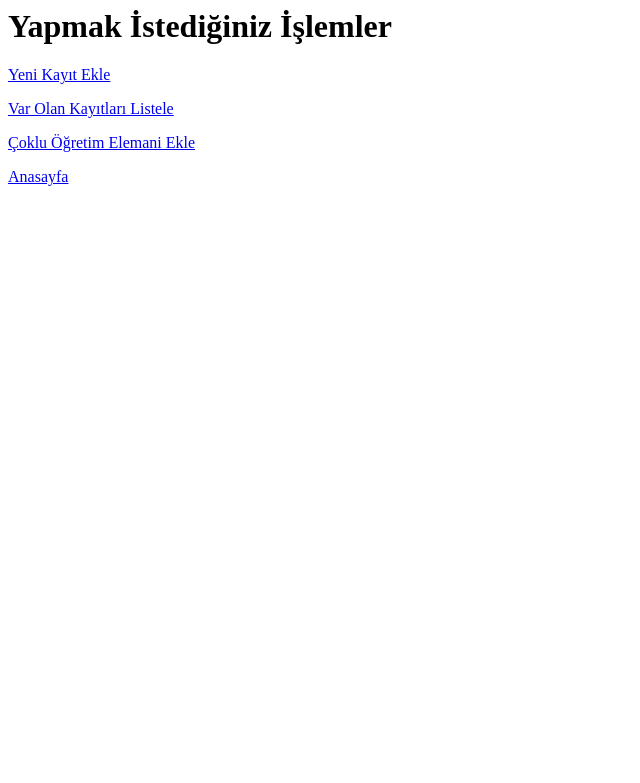
After one commit to emertoglu/Django-obs, a Django app: page /yonetim/ in a window 1280 px wide. The commit adds this page. Shown: the top 783 px of the page, without its empty margins (0-640 px from the left). Run offline with Django 3.2, Linux system fonts and the light colour scheme; parts of the project's set-up code (start-up, migrations or seed data) failed here and were passed over.

Commit message:
Yonetim anasayfa olusturuldu ve kopruler eklendi

```diff
--- a/kuygulama/urls.py
+++ b/kuygulama/urls.py
@@ -17,6 +17,7 @@ urlpatterns = patterns('',
     # Uncomment the next line to enable the admin:
     # url(r'^admin/', include(admin.site.urls)),
 
+    url(r'^yonetim/$', 'yonetim.views.yonetim_anasayfa'),
     url(r'^yonetim/listele$', 'yonetim.views.ogretim_elemanlari_listesi'),
     url(r'^yonetim/ogretim_elemani_ekle$', 'yonetim.views.ogretim_elemani_ekleme'),
     url(r'^yonetim/coklu-ogretim-elemani-ekleme$', 'yonetim.views.coklu_ogretim_elemani_ekleme'),
--- a/templates/coklu_ogretim_elemani.html
+++ b/templates/coklu_ogretim_elemani.html
@@ -15,6 +15,7 @@
     {% endfor %}
     <input type="submit" value="Gönder">
     </form>
+    <p><a href="/yonetim/">Anasayfa</p>
   </body>
 
 </html>
--- a/templates/genel_form.html
+++ b/templates/genel_form.html
@@ -17,6 +17,7 @@
 	<p><a href="?id={{ID}}&sil=1">Bu Kaydı Sil</a></p>
     {% endif %}
     </form>
+    <p><a href="/yonetim/">Anasayfa</p>
   </body>
 
 </html>
--- a/templates/listele.html
+++ b/templates/listele.html
@@ -63,6 +63,6 @@ Sayfa {{ ogretim_elemanlari.number }} / {{ ogretim_elemanlari.paginator.num_page
 {% endfor %}
 </p>
 <p><a href="/yonetim/ogretim_elemani_ekle">Yeni Kayıt Ekle</p>
-
+<p><a href="/yonetim/">Anasayfa</p>
 </body>
 </html>
--- a/templates/oe_formu.html
+++ b/templates/oe_formu.html
@@ -24,6 +24,6 @@ Aşağıdaki hataları düzeltip yeniden gönderin
 
 <input type="submit" value="Gönder">
 </form>
-
+<p><a href="/yonetim/">Anasayfa</p>
 </body>
 </html>
--- /dev/null
+++ b/templates/yonetim.html
@@ -0,0 +1,14 @@
+<html>
+  <head>
+    <title>Yonetim Anasayfa</title>
+  </head>
+  <body>
+    <h1>Yapmak İstediğiniz İşlemler</h1>
+    <p><a href="/yonetim/ogretim_elemani_ekle">Yeni Kayıt Ekle</p>
+    <p><a href="/yonetim/listele">Var Olan Kayıtları Listele</p>
+    <p><a href="/yonetim/coklu-ogretim-elemani-ekleme">Çoklu Öğretim Elemani Ekle</p>
+    <p><a href="/yonetim/">Anasayfa</p>
+
+  </body>
+
+</html>
--- a/yonetim/views.py
+++ b/yonetim/views.py
@@ -6,6 +6,9 @@ from yonetim.forms import *
 from django.core.paginator import Paginator
 from django.db.models import Q
 from django.forms.models import modelformset_factory
+
+def yonetim_anasayfa(request):
+  return render_to_response('yonetim.html')
 
 def ogretim_elemanlari_listesi(request):
   siralama='soyadi'
```
